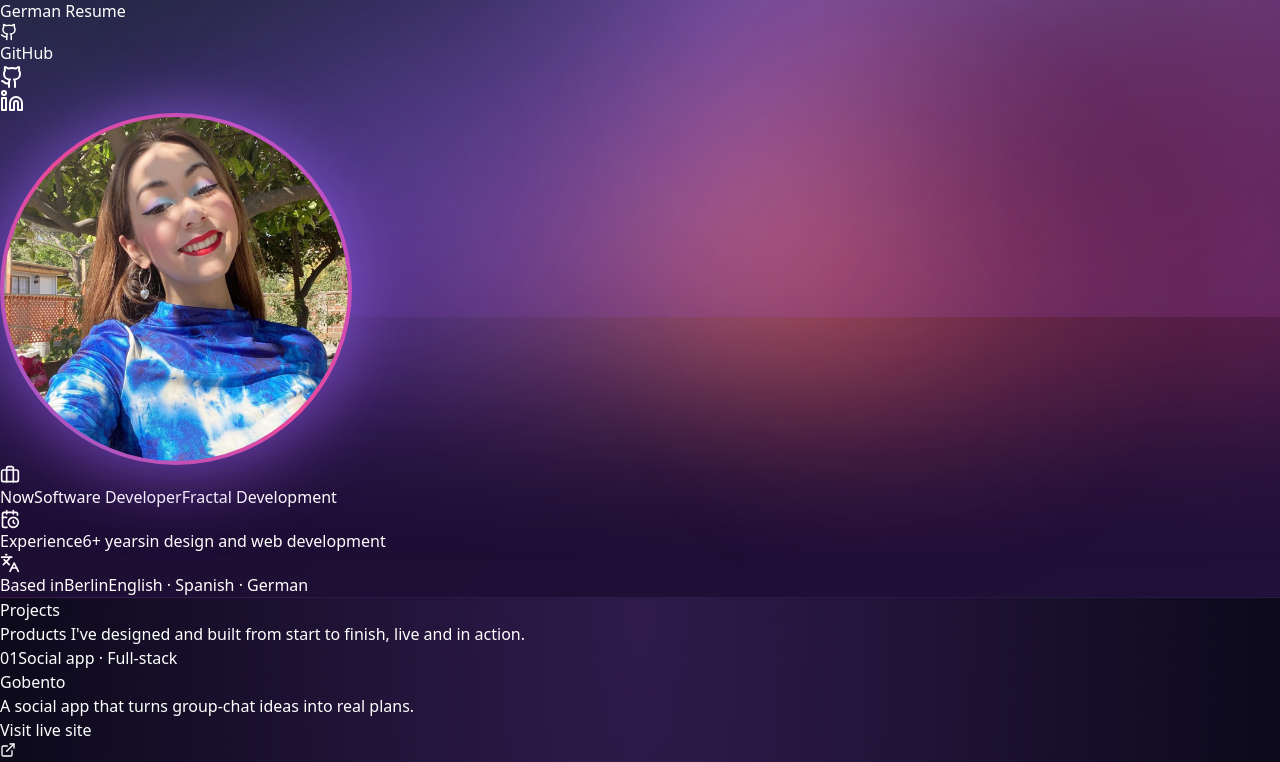
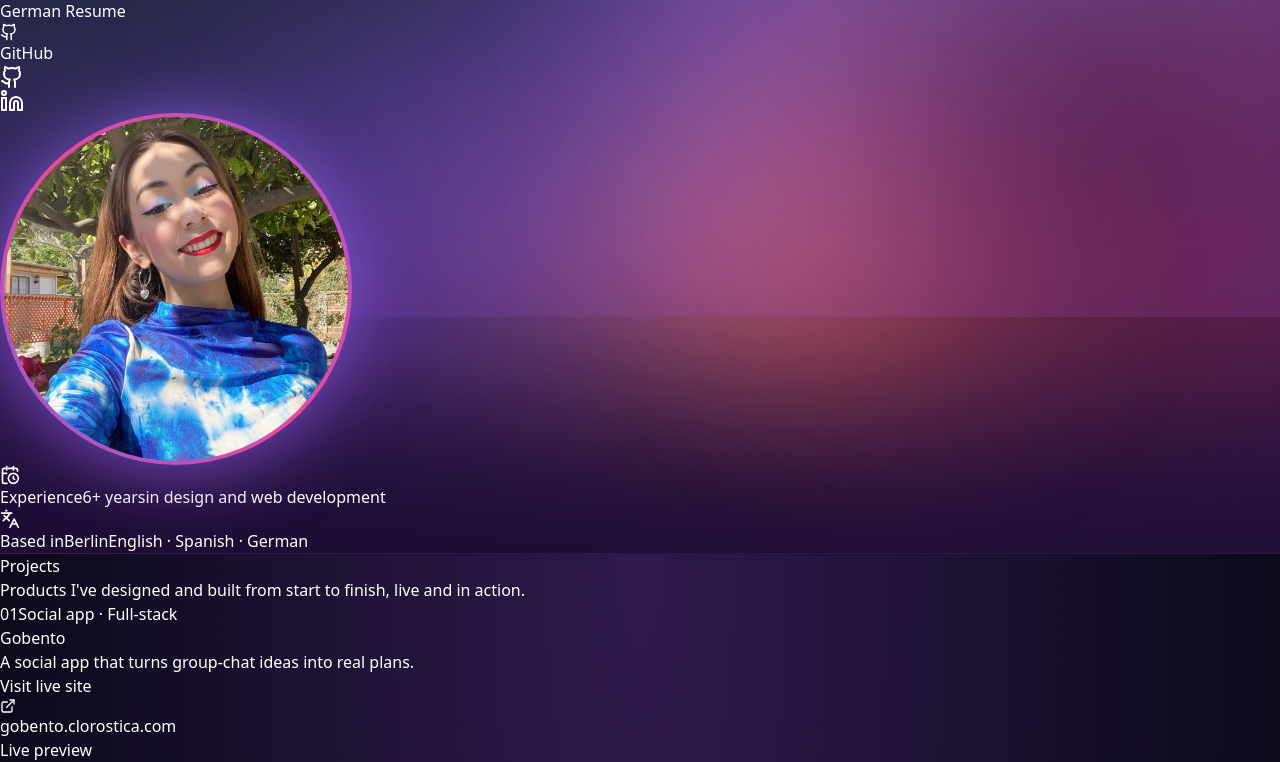
Before and after one commit to Clorostica/Clorostica, a React (Vite) app: page / in a window 1280 px wide. Shown: the part 483-1245 px from the top of the page. Built offline with nearby package versions, Linux system fonts and the light colour scheme; grey boxes are pictures that could not be loaded.

Commit message:
Hero: drop the current-role card
Keep years of experience and location/languages, placed diagonally
around the photo.

```diff
--- a/src/Components/Hero.jsx
+++ b/src/Components/Hero.jsx
@@ -1,6 +1,5 @@
 import React from "react";
 import {
-  Briefcase,
   CalendarClock,
   Download,
   Github,
@@ -12,13 +11,12 @@ import CV from "../Docs/ClaudiaSaez.pdf";
 import CVDeutsch from "../Docs/Claudia_Saez_CV_Deutsch.pdf";
 import { useLanguage } from "../i18n/LanguageContext";
 
-const FACT_ICONS = [Briefcase, CalendarClock, Languages];
+const FACT_ICONS = [CalendarClock, Languages];
 
 // Where each fact card sits around the photo (large screens only)
 const FACT_POSITIONS = [
-  "top-4 -left-16",
-  "top-[56%] right-0 2xl:-right-10",
-  "-bottom-4 -left-8",
+  "top-10 -left-12",
+  "bottom-6 right-0 2xl:-right-10",
 ];
 
 export function Hero() {
--- a/src/i18n/translations.js
+++ b/src/i18n/translations.js
@@ -21,7 +21,6 @@ export const translations = {
       resume: "Resume",
       resumeDe: "German Resume",
       facts: [
-        { label: "Now", value: "Software Developer", detail: "Fractal Development" },
         { label: "Experience", value: "6+ years", detail: "in design and web development" },
         { label: "Based in", value: "Berlin", detail: "English · Spanish · German" },
       ],
@@ -195,7 +194,6 @@ export const translations = {
       resume: "CV en inglés",
       resumeDe: "CV en alemán",
       facts: [
-        { label: "Ahora", value: "Software Developer", detail: "Fractal Development" },
         { label: "Experiencia", value: "6+ años", detail: "en diseño y desarrollo web" },
         { label: "Desde", value: "Berlín", detail: "Inglés · Español · Alemán" },
       ],
@@ -369,7 +367,6 @@ export const translations = {
       resume: "Lebenslauf (EN)",
       resumeDe: "Lebenslauf (DE)",
       facts: [
-        { label: "Aktuell", value: "Software Developer", detail: "Fractal Development" },
         { label: "Erfahrung", value: "6+ Jahre", detail: "in Design und Webentwicklung" },
         { label: "Standort", value: "Berlin", detail: "Englisch · Spanisch · Deutsch" },
       ],
```
